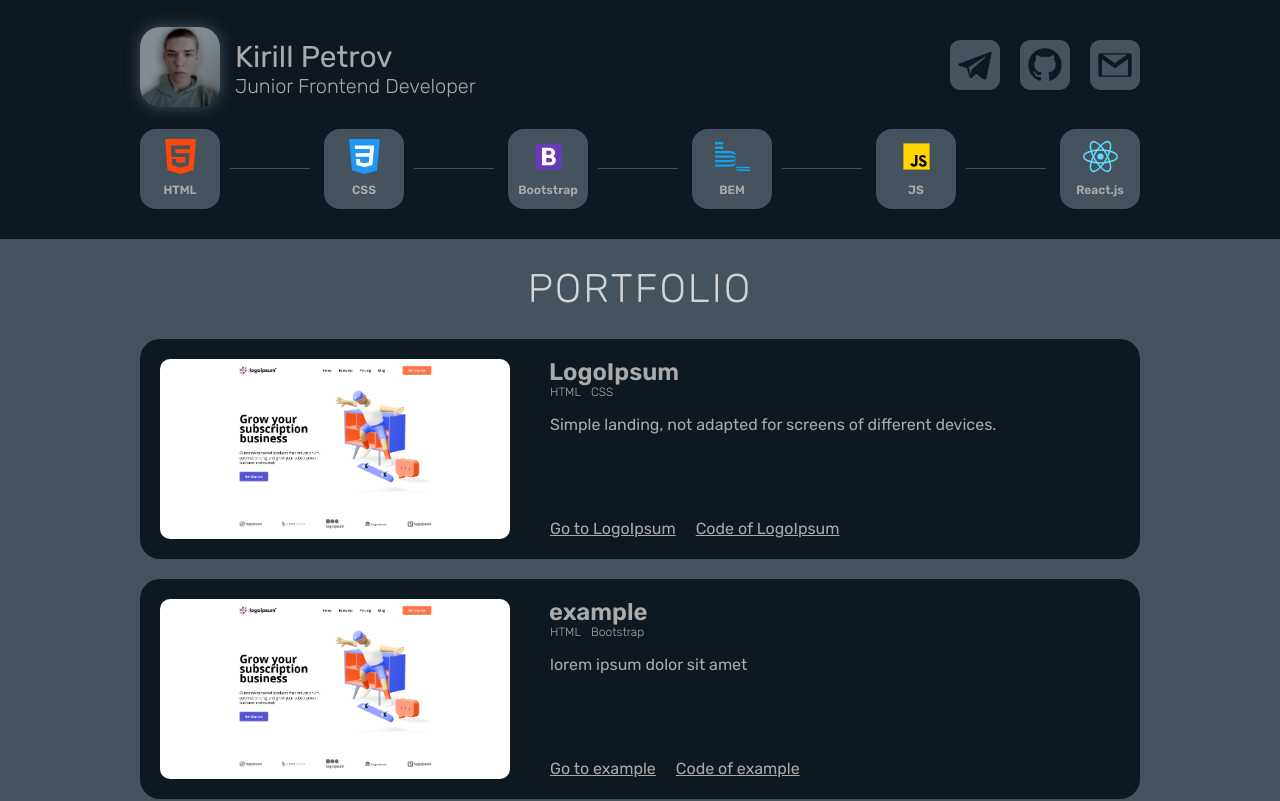
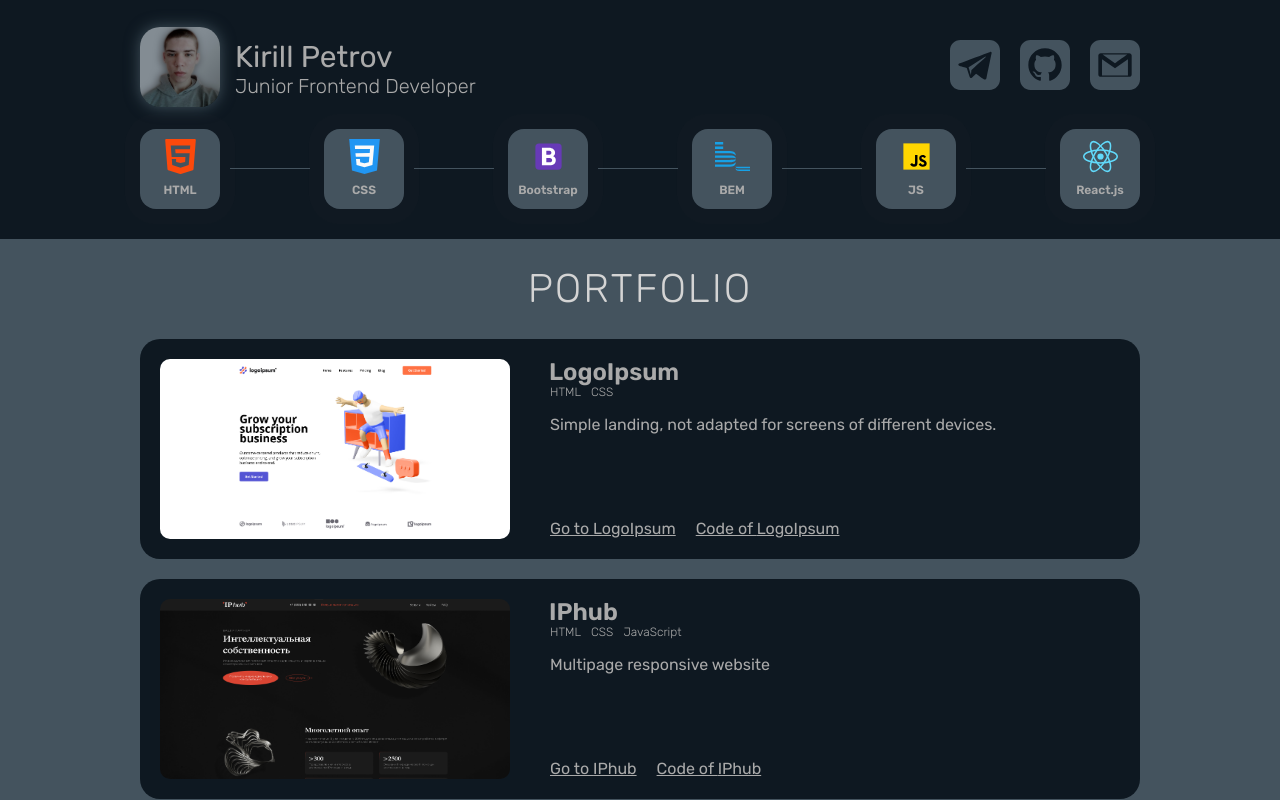
Before and after one commit to kkk-petrov/portfolio, a React (Create React App) app: page / in a window 1280 px wide. Shown: the top 801 px of the page. Built offline with nearby package versions, Linux system fonts and the light colour scheme.

Commit message:
added project "iphub"

```diff
--- a/src/App.js
+++ b/src/App.js
@@ -20,6 +20,7 @@ import bemIcon from './img/skills/bem.svg'
 import bootstrapIcon from './img/skills/bootstrap.svg'
 
 import logoipsumImage from './img/content/project1.png'
+import iphubImage from './img/content/iphub-screenshot.png'
 
 
 
@@ -101,36 +102,12 @@ function App() {
 									stack: ["HTML", "CSS"]
 								},
 								{
-									image: logoipsumImage,
-									title: "example",
-									about: "lorem ipsum dolor sit amet",
-									goto: "https://kkk-petrov.github.io/logoipsum-landing/",
-									code: "https://github.com/kkk-petrov/logoipsum-landing/",
-									stack: ["HTML", "Bootstrap"]
-								},
-								{
-									image: logoipsumImage,
-									title: "example",
-									about: "lorem ipsum dolor sit amet",
-									goto: "https://kkk-petrov.github.io/logoipsum-landing/",
-									code: "https://github.com/kkk-petrov/logoipsum-landing/",
-									stack: ["HTML", "CSS", "React", "JS"]
-								},
-								{
-									image: logoipsumImage,
-									title: "example",
-									about: "lorem ipsum dolor sit amet",
-									goto: "https://kkk-petrov.github.io/logoipsum-landing/",
-									code: "https://github.com/kkk-petrov/logoipsum-landing/",
-									stack: ["HTML", "Bootstrap"]
-								},
-								{
-									image: logoipsumImage,
-									title: "example",
-									about: "lorem ipsum dolor sit amet",
-									goto: "https://kkk-petrov.github.io/logoipsum-landing/",
-									code: "https://github.com/kkk-petrov/logoipsum-landing/",
-									stack: ["HTML", "CSS", "React", "JS"]
+									image: iphubImage,
+									title: "IPhub",
+									about: "Multipage responsive website",
+									goto: "https://kkk-petrov.github.io/iphub/",
+									code: "https://github.com/kkk-petrov/iphub/",
+									stack: ["HTML", "CSS", "JavaScript"]
 								}
 							]}/>
 						</ul>
```
Also changed, not shown: src/img/content/iphub-screenshot.png (added).
